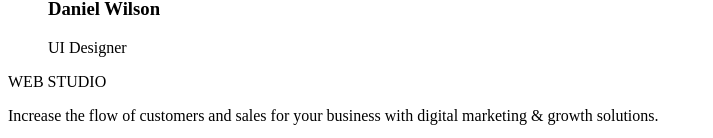
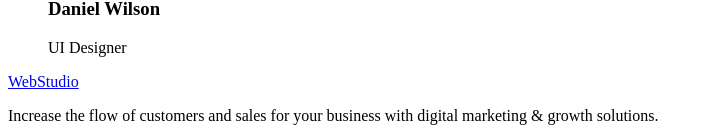
Before and after one commit to SlavaKhor/goit-markup-hw-01, a plain HTML site: page index.html in a window 1280 px wide. Shown: the part 3743-3881 px from the top of the page, without its empty margins (0-713 px from the left). Drawn offline with Linux system fonts and the light colour scheme.

Commit message:
fixes based on feedback

```diff
--- a/index.html
+++ b/index.html
@@ -87,7 +87,7 @@
     </main>
 
     <footer>
-        <p><span>WEB </span>STUDIO</p>
+        <a href=”./index.html”>WebStudio</a>
         <p>Increase the flow of customers and sales for your business with digital marketing & growth solutions.</p>
     </footer>
 </body>
```
